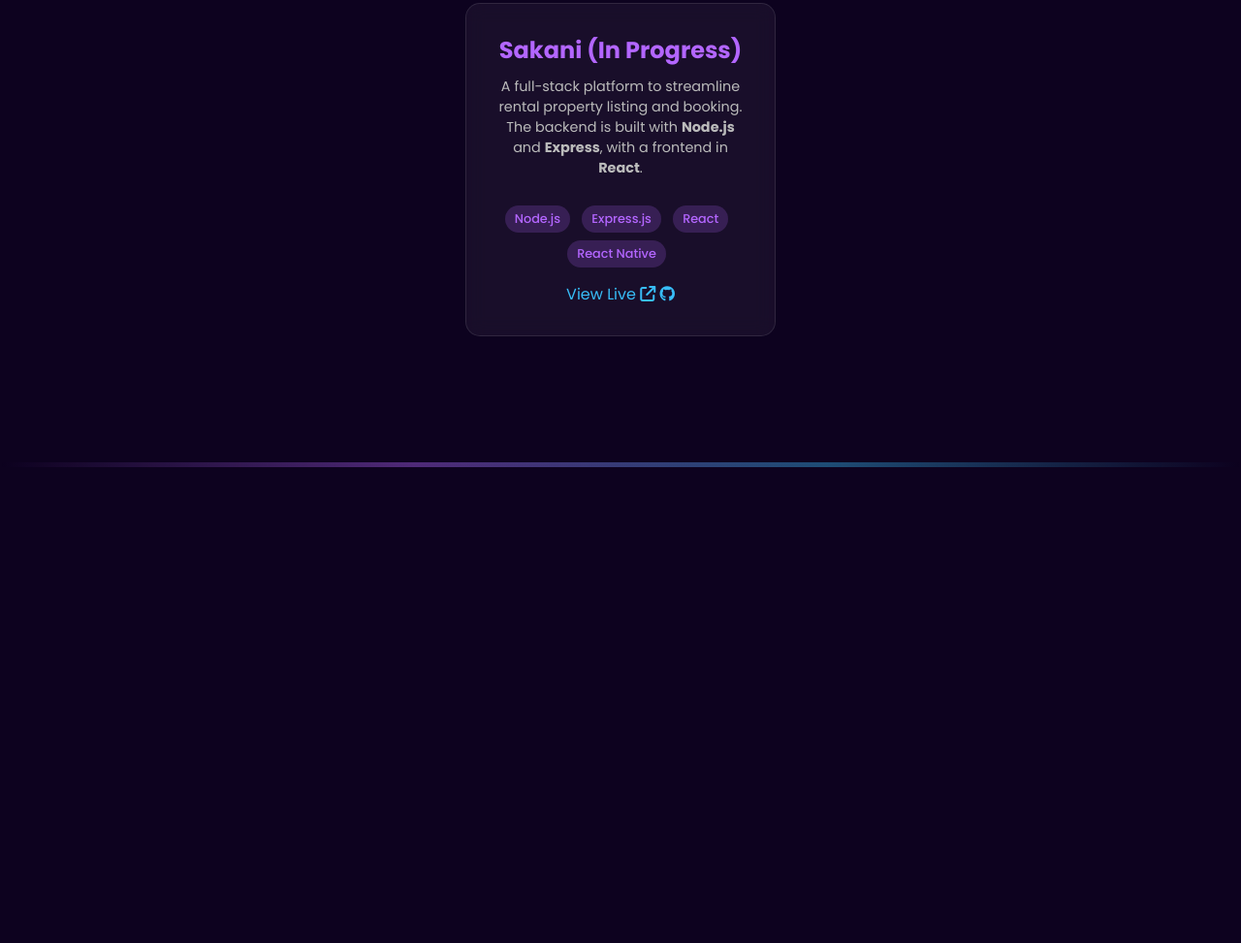
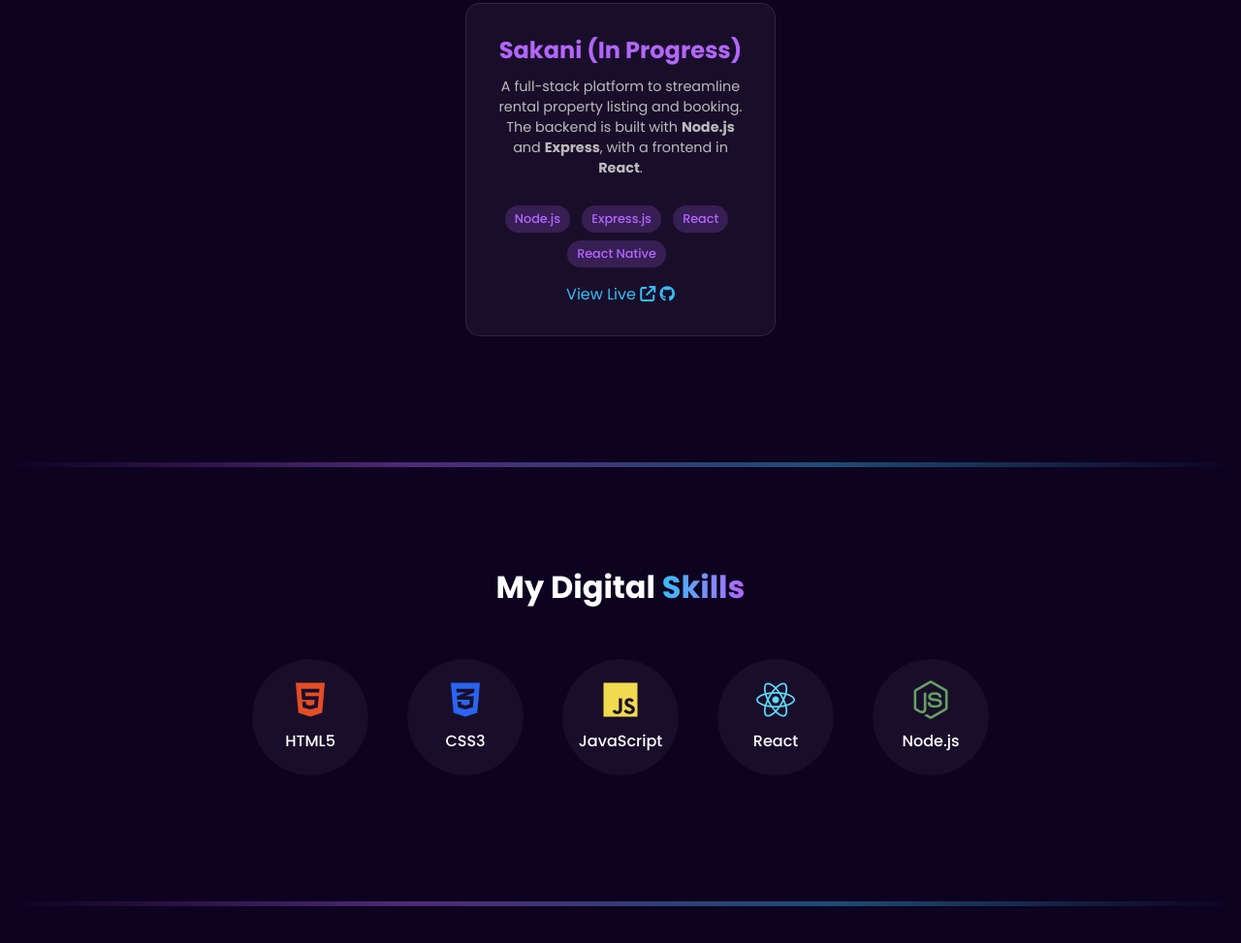
Before and after one commit to MohammadShaded/my-portfolio, a plain HTML site: page index.html in a window 1280 px wide. Shown: the part 2400-3373 px from the top of the page at 97% size. Before the commit the page ends 2932 px from the top, so only its background shows below. Drawn offline with Linux system fonts and the light colour scheme.

Commit message:
adding skills section

```diff
--- a/index.html
+++ b/index.html
@@ -202,6 +202,32 @@
         </section>
         <div class="decorative-line"></div>
 
+        <section id="skills" class="container">
+            <h2>My Digital <span>Skills</span></h2>
+            <div class="skills-grid">
+                <div class="skill-item">
+                    <i class="fa-brands fa-html5" style="color:#e44d26;"></i>
+                    <span>HTML5</span>
+                </div>
+                <div class="skill-item">
+                    <i class="fa-brands fa-css3-alt" style="color:#2965f1;"></i>
+                    <span>CSS3</span>
+                </div>
+                <div class="skill-item">
+                    <i class="fa-brands fa-js" style="color:#f0db4f;"></i>
+                    <span>JavaScript</span>
+                </div>
+                <div class="skill-item">
+                    <i class="fa-brands fa-react" style="color:#61dafb;"></i>
+                    <span>React</span>
+                </div>
+                <div class="skill-item">
+                    <i class="fa-brands fa-node-js" style="color:#68a063;"></i>
+                    <span>Node.js</span>
+                </div>
+            </div>
+        </section>
+        <div class="decorative-line reverse"></div>
 
 
 </body>
--- a/style.css
+++ b/style.css
@@ -604,3 +604,63 @@ nav ul li a:hover {
         margin-bottom: 20px;
     }
 }
+
+/* Skills Section */
+#skills {
+    padding-top: 50px;
+    position: relative;
+    overflow: hidden;
+    padding-bottom: 80px;
+    text-align: center;
+}
+
+#skills h2 span {
+    background-image: linear-gradient(90deg, var(--secondary-color), var(--primary-color));
+    -webkit-background-clip: text;
+    -webkit-text-fill-color: transparent;
+}
+
+.skills-grid {
+    display: flex;
+    justify-content: center;
+    flex-wrap: wrap;
+    gap: 40px;
+    margin-top: 50px;
+}
+
+.skill-item {
+    display: flex;
+    flex-direction: column;
+    align-items: center;
+    background: var(--card-bg);
+    backdrop-filter: blur(5px);
+    border-radius: 50%;
+    padding: 25px;
+    width: 120px;
+    height: 120px;
+    justify-content: center;
+    position: relative;
+    z-index: 1;
+    transition: transform 0.3s ease, background-color 0.3s ease, box-shadow 0.3s ease;
+    cursor: pointer;
+}
+
+.skill-item:hover {
+    transform: scale(1.1) rotate(5deg);
+    background-color: rgba(179, 102, 255, 0.2);
+    box-shadow: 0 0 25px rgba(179, 102, 255, 0.5);
+}
+
+.skill-item i {
+    font-size: 2.5rem;
+    margin-bottom: 10px;
+    transition: transform 0.3s ease;
+}
+
+.skill-item:hover i {
+    transform: scale(1.2);
+}
+
+.skill-item span {
+    font-weight: 500;
+}
```
